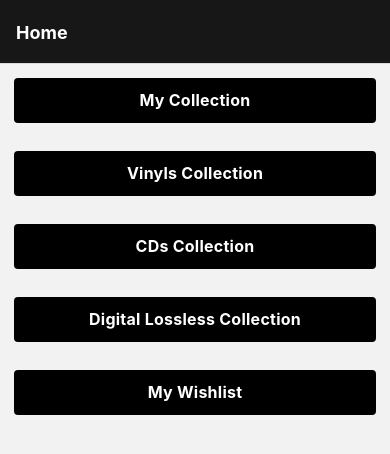
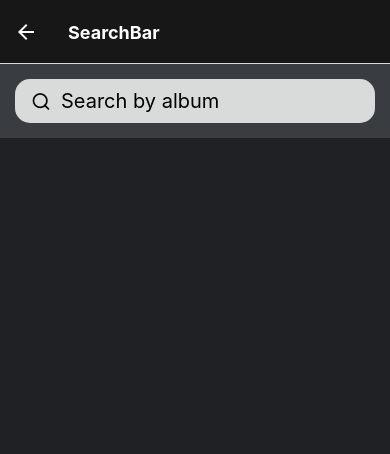
Before and after one commit to rusoftware/collector, a React Native app: screen /SearchBar in a window 390 px wide. Shown: the top 454 px of the page. Built offline with nearby package versions, Linux system fonts and the light colour scheme.

Commit message:
adding deezer search and other improvements

```diff
--- a/App.js
+++ b/App.js
@@ -2,8 +2,11 @@ import { StatusBar } from 'expo-status-bar';
 import { NavigationContainer } from '@react-navigation/native';
 import { createStackNavigator } from '@react-navigation/stack';
 import { Pressable, Text, StyleSheet } from 'react-native';
+import { Feather } from "@expo/vector-icons";
 import Home from './src/Home';
 import Main from './src/Main';
+import SearchBar from './src/SearchBar';
+import ItemDetails from './src/components/ItemDetails';
 
 const Stack = createStackNavigator();
 
@@ -42,7 +45,34 @@ const App = () => {
           headerTitleStyle: { fontWeight: 'bold' }
         }}
       >
-        <Stack.Screen name="Home" component={ Home } />
+        <Stack.Group>
+          <Stack.Screen
+            name="Home"
+            component={ Home }
+            options={({navigation}) => ({
+              title: '',
+              headerRight: () => (
+                <Pressable onPress={() => navigation.navigate("SearchBar")}>
+                  <Feather
+                    name="search"
+                    size={20}
+                    color="white"
+                    style={ styles.magnifierIcon }
+                  />
+                </Pressable>
+              ),
+              headerLeft: () => (
+                <Pressable onPress={() => navigation.navigate("SearchBar")}>
+                  <Feather
+                    name="menu"
+                    size={20}
+                    color="white"
+                    style={ styles.menuIcon }
+                  />
+                </Pressable>
+              )
+            })}
+            />
           <Stack.Screen
             name="Main"
             component={ Main }
@@ -63,6 +93,25 @@ const App = () => {
               )
             })}
           />
+          <Stack.Screen
+            name="SearchBar"
+            component={ SearchBar }
+            options={() => ({
+              cardStyle: {
+                backgroundColor: '#1f2124'
+              }
+            })}
+            //options={() => ({headerShown: false})}
+          />
+        </Stack.Group>
+
+        <Stack.Group screenOptions={{ presentation: 'modal' }}>
+          <Stack.Screen
+            name='Details'
+            component={ItemDetails}
+            //options={() => ({headerShown: false})}
+          />
+        </Stack.Group>
       </Stack.Navigator>
       <StatusBar style="light" />
     </NavigationContainer>
@@ -73,8 +122,18 @@ const styles = StyleSheet.create({
   switcher: {
     color: '#9fa3a9',
     paddingRight: 8
+  },
+  menuIcon: {
+    color: '#9fa3a9',
+    paddingLeft: 14,
+    fontSize: 24
+  },
+  magnifierIcon: {
+    color: '#9fa3a9',
+    paddingRight: 18,
+    fontSize: 24
   }
-})
+});
 
 /* colours
 #171718
@@ -82,6 +141,8 @@ const styles = StyleSheet.create({
 #393d42
 #6a6e73
 #9fa3a9
+
+#2196f3 link
 */
 
 export default App;
--- a/babel.config.js
+++ b/babel.config.js
@@ -2,5 +2,15 @@ module.exports = function(api) {
   api.cache(true);
   return {
     presets: ['babel-preset-expo'],
+    plugins: [
+      ["module:react-native-dotenv", {
+        "moduleName": "@env",
+        "path": ".env",
+        "blacklist": null,
+        "whitelist": null,
+        "safe": false,
+        "allowUndefined": true
+      }]
+    ]
   };
 };
--- a/package.json
+++ b/package.json
@@ -15,6 +15,7 @@
     "expo-status-bar": "~1.6.0",
     "react": "18.2.0",
     "react-native": "0.72.5",
+    "react-native-dotenv": "^3.4.9",
     "react-navigation-stack": "^2.10.4"
   },
   "devDependencies": {
--- a/src/Home.js
+++ b/src/Home.js
@@ -2,7 +2,7 @@ import { View, Text, Pressable, StyleSheet } from "react-native";
 
 const Home = ( {navigation} ) => {
   return (
-    <View style={styles.contenedor}>
+    <View style={styles.container}>
       <Pressable style={ styles.button } onPress={() => navigation.navigate("Main")}>
         <Text style={ styles.buttonText }>My Collection</Text>
       </Pressable>
@@ -35,8 +35,9 @@ const Home = ( {navigation} ) => {
 }
 
 const styles = StyleSheet.create({
-  contenedor: {
-    flex: 1
+  container: {
+    flex: 1,
+    //paddingTop: 40
   },
   button: {
     alignItems: 'center',
--- /dev/null
+++ b/src/SearchBar.js
@@ -0,0 +1,176 @@
+import React, { useEffect, useState } from "react";
+import { StyleSheet, TextInput, View, Keyboard, Text, Pressable } from "react-native";
+import { Feather, Entypo } from "@expo/vector-icons";
+import ApiResponseList from "./components/ApiResponseList";
+
+const SearchBar = () => {
+
+  const [clicked, setClicked] = useState(false);
+  const [searchPhrase, setSearchPhrase] = useState('');
+  const [searchBy, setSearchBy] = useState('album');
+  const [data, setData] = useState();
+  const [isLoading, setIsLoading] = useState(true);
+
+  // LastFM (requires api-key)
+  // import { LastFM_API_KEY } from "@env";
+  // const API_URL = 'https://ws.audioscrobbler.com/2.0/';
+  // example: https://ws.audioscrobbler.com/2.0/?method=album.search&album=believe&api_key=${LastFM_API_KEY}&format=json
+  ///////////////
+
+  // Deezer
+  const API_URL_SEARCH = 'https://api.deezer.com/search/';
+
+  /* - Enable to implement Search By ARTIST switcher
+  const switchSearchMode = () => {
+    if (searchBy === 'album') {
+      setSearchBy('artist')
+    }
+    else {
+      setSearchBy('album')
+    }
+  }
+  */
+
+  const search = () => {
+    if (searchPhrase) {
+      const url = `${ API_URL_SEARCH }${searchBy}?q=${searchPhrase}`;
+      fetch (url)
+        .then((result) => result.json())
+        .then((json) => {
+          setData(json.data)
+
+          /* - Enable to implement Search By ARTIST switcher
+          if (searchBy === 'album') {
+            setData(json.data)
+          }
+          else {
+            console.log('search albums by artist')
+          }
+          */
+        })
+    }
+    else {
+      console.log("Search is Empty");
+    }
+  }
+
+  return (
+    <>
+      <View style={styles.searchBoxContainer}>
+        <View
+          style={
+            clicked
+              ? styles.searchBar__clicked
+              : styles.searchBar__unclicked
+          }
+        >
+          <Pressable onPress={() => search()}>
+            <Feather
+              name="search"
+              size={20}
+              color="black"
+              style={{ marginLeft: 6 }}
+            />
+          </Pressable>
+          <TextInput
+            style={styles.input}
+            placeholder={`Search by ${searchBy}`}
+            value={searchPhrase}
+            onChangeText={setSearchPhrase}
+            returnKeyLabel="search"
+            returnKeyType="search"
+            autoCorrect={false}
+            onFocus={() => {
+              setClicked(true);
+            }}
+            onSubmitEditing={() => search()}
+          />
+          {clicked && (
+            <Entypo name="cross" size={20} color="black" style={{ paddingHorizontal: 6 }} onPress={() => {
+                setSearchPhrase('')
+            }}/>
+          )}
+        </View>
+
+        {clicked && (
+          <Pressable onPress={() => {
+            Keyboard.dismiss();
+            setSearchPhrase('');
+            setClicked(false);
+          }} style={ styles.cancelBtnContainer }>
+            <Text style={ styles.cancelBtn }>Cancel</Text>
+          </Pressable>
+        )}
+      </View>
+
+      {/* - Enable to implement Search By ARTIST switcher
+      <Pressable
+        style={styles.switchSearchModeContainer}
+        onPress={() => switchSearchMode()}>
+        <Text style={styles.swithSearchMode}>
+          {(searchBy === 'album') ? 'Searching by album, Search by artist' : 'Searching by artist, Search by album'}
+        </Text>
+      </Pressable>
+      */}
+
+      {data && (
+        <ApiResponseList data={data} />
+      )}
+    </>
+  );
+};
+
+const styles = StyleSheet.create({
+  searchBoxContainer: {
+    padding: 15,
+    justifyContent: "flex-start",
+    alignItems: "center",
+    flexDirection: "row",
+    width: "100%",
+    backgroundColor: '#393d42',
+  },
+  searchBar__unclicked: {
+    padding: 10,
+    flexDirection: "row",
+    width: "100%",
+    backgroundColor: "#d9dbda",
+    borderRadius: 15,
+    alignItems: "center",
+  },
+  searchBar__clicked: {
+    padding: 10,
+    flexDirection: "row",
+    width: "82%",
+    backgroundColor: "#d9dbda",
+    borderRadius: 15,
+    alignItems: "center",
+    justifyContent: "space-evenly",
+  },
+  input: {
+    fontSize: 20,
+    marginLeft: 10,
+    width: "82%"
+  },
+  cancelBtnContainer: {
+    marginLeft: 'auto',
+    padding: 6
+  },
+  cancelBtn: {
+    fontSize: 14,
+    fontWeight: 'bold',
+    color: '#2196f3'
+  },
+  switchSearchModeContainer: {
+    padding: 15,
+    paddingTop: 0,
+    alignItems: "flex-end",
+    backgroundColor: '#393d42'
+  },
+  swithSearchMode: {
+    fontSize: 14,
+    fontWeight: 'bold',
+    color: '#2196f3',
+  }
+});
+
+export default SearchBar;
--- a/src/components/AlbumsList.js
+++ b/src/components/AlbumsList.js
@@ -6,7 +6,7 @@ import Label from './Label';
 import { useNavigation } from '@react-navigation/native';
 
 const AlbumsList = ({
-  albums, format, status
+  albums, status
 }) => {
 
   const navigation = useNavigation();
--- /dev/null
+++ b/src/components/ApiResponseList.js
@@ -0,0 +1,84 @@
+import { View, Text, Image, FlatList, StyleSheet, Pressable } from "react-native";
+import { useNavigation } from '@react-navigation/native';
+
+const ApiResponseList = (data) => {
+  console.log(JSON.stringify(data));
+
+  const navigation = useNavigation();
+
+  const ListItem = ({ item }) => {
+    if (item.type === 'album') {
+      return (
+      <Pressable style={ styles.apiResponseItem } onPress={() => navigation.navigate("Details", {itemId: item.id})}>
+        <Image style={styles.albumCover} source={{uri: item.cover}}/>
+        <View style={styles.detailsContainer}>
+          <Text style={styles.title}>{item.title}</Text>
+          <Text style={styles.artist}>{item.artist?.name} - {item.id}</Text>
+        </View>
+      </Pressable>
+      )
+    }
+    else {
+      return (<></>)
+    }
+  }
+
+  return (
+    <View>
+      <FlatList data={data.data} keyExtractor={item => item.id} renderItem={({item}) => (
+        <ListItem item={ item } />
+      )} />
+    </View>
+  )
+}
+
+const styles = StyleSheet.create({
+  apiResponseItem: {
+    flexDirection: "row",
+    elevation: 4,
+    backgroundColor: '#1f2124',
+    borderTopWidth: 1,
+    borderBottomWidth: 1,
+    borderColor: '#000',
+    padding: 16
+  },
+  albumContainer: {
+    flexDirection: "row",
+    elevation: 4,
+    backgroundColor: '#1f2124',
+    borderTopWidth: 1,
+    borderBottomWidth: 1,
+    borderColor: '#000',
+    padding: 16
+  },
+  albumCover: {
+    width: 60,
+    height: 60,
+    borderRadius: 4,
+    overflow: "hidden"
+  },
+  detailsContainer: {
+    flexDirection: "column",
+    marginLeft: 16,
+  },
+  title: {
+    fontSize: 18,
+    fontWeight: "bold",
+    color: '#fff'
+  },
+  artist: {
+    fontSize: 14,
+    color: '#fff'
+  },
+  ownedFormatsContainer: {
+    flexDirection: 'row',
+    marginTop: 4,
+  },
+  ownedFormat: {
+    fontSize: 12,
+    marginRight: 8,
+    color: '#999',
+  }
+})
+
+export default ApiResponseList;
--- /dev/null
+++ b/src/components/ItemDetails.js
@@ -0,0 +1,22 @@
+import { View, Text, StyleSheet } from 'react-native';
+
+const ItemDetails = ({ route }) => {
+
+  //const API_ALBUM = 'https://api.deezer.com/album/';
+
+  return (
+    <View style={styles.itemContainer}>
+      <Text>Item Details - {route.params.itemId}</Text>
+    </View>
+  )
+}
+
+const styles = StyleSheet.create({
+  itemContainer: {
+    flex: 1,
+    alignItems: 'center',
+    justifyContent: 'center'
+  }
+});
+
+export default ItemDetails;
```
Also changed, not shown: 1 other file (tests, documents, lock files or other folders). Lines whose indentation alone changed are shown as unchanged.
